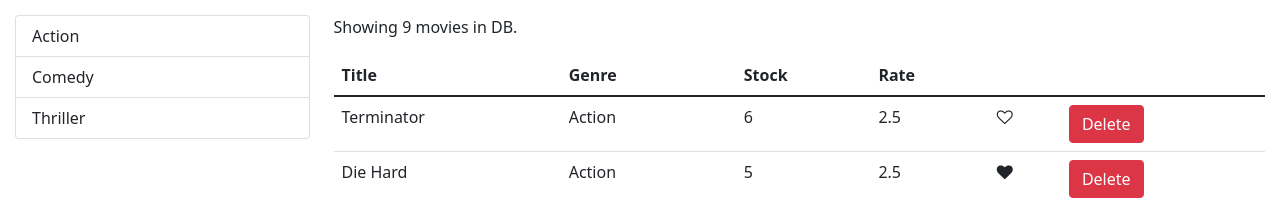
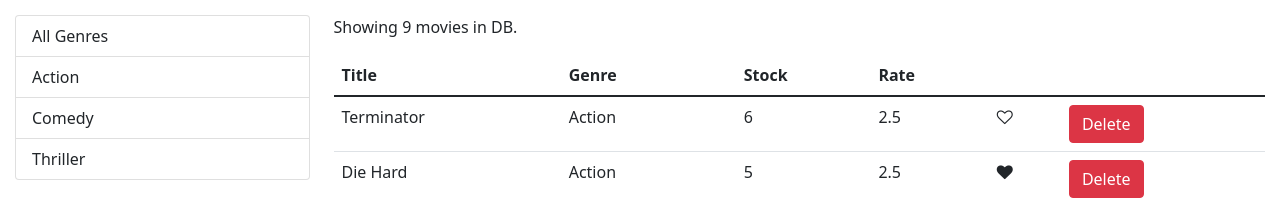
Before and after one commit to rua1hc/react-fdn-vidly-app, a React (Create React App) app: page / in a window 1280 px wide. Shown: the top 200 px of the page. Built offline with nearby package versions, Linux system fonts and the light colour scheme.

Commit message:
s5v14 adding All Genres

```diff
--- a/src/comps/common/listGroup.jsx
+++ b/src/comps/common/listGroup.jsx
@@ -17,7 +17,7 @@ class ListGroup extends Component {
                 {/* <li className="list-group-item">All Genres</li> */}
                 {items.map((item) => (
                     <li
-                        key={item[valueProperty]}
+                        key={item[textProperty]}
                         className={
                             selectedItem === item
                                 ? "list-group-item active"
--- a/src/comps/movies.jsx
+++ b/src/comps/movies.jsx
@@ -18,7 +18,8 @@ class Movies extends Component {
     };
 
     componentDidMount() {
-        this.setState({ movies: getMovies(), genres: getGenres() });
+        const genres = [{ name: "All Genres" }, ...getGenres()];
+        this.setState({ movies: getMovies(), genres });
     }
 
     handleDelete = (movie) => {
@@ -41,7 +42,7 @@ class Movies extends Component {
     };
 
     handleGenreSelect = (genre) => {
-        this.setState({ selectedGenre: genre });
+        this.setState({ selectedGenre: genre, currentPage: 1 });
         // console.log(genre);
     };
 
@@ -50,9 +51,12 @@ class Movies extends Component {
         const { pageSize, currentPage, movies: allMovies } = this.state;
         const { genres, selectedGenre } = this.state;
 
-        const filtered = selectedGenre
-            ? allMovies.filter((movie) => movie.genre._id === selectedGenre._id)
-            : allMovies;
+        const filtered =
+            selectedGenre && selectedGenre._id
+                ? allMovies.filter(
+                      (movie) => movie.genre._id === selectedGenre._id
+                  )
+                : allMovies;
 
         const movies = paginate(filtered, currentPage, pageSize);
         // const movies2 = paginate2(allMovies, currentPage, pageSize);
```
